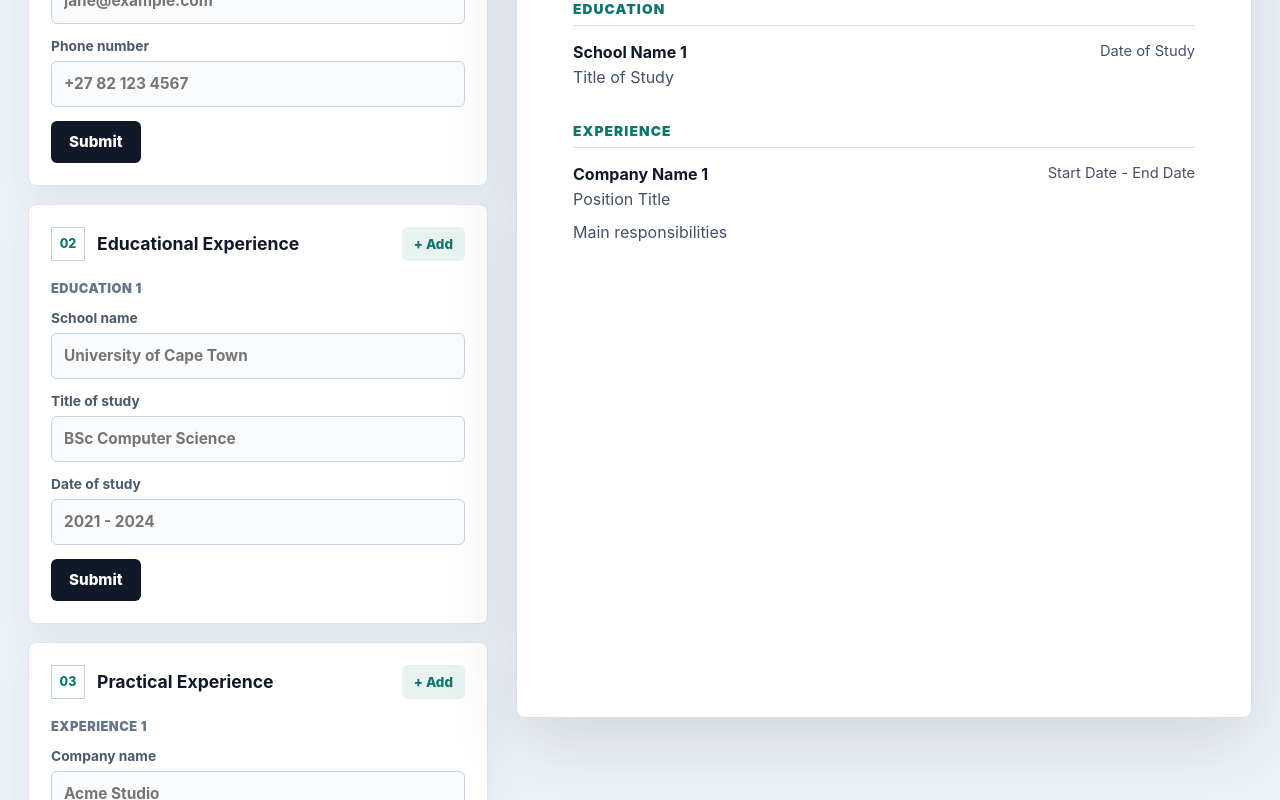
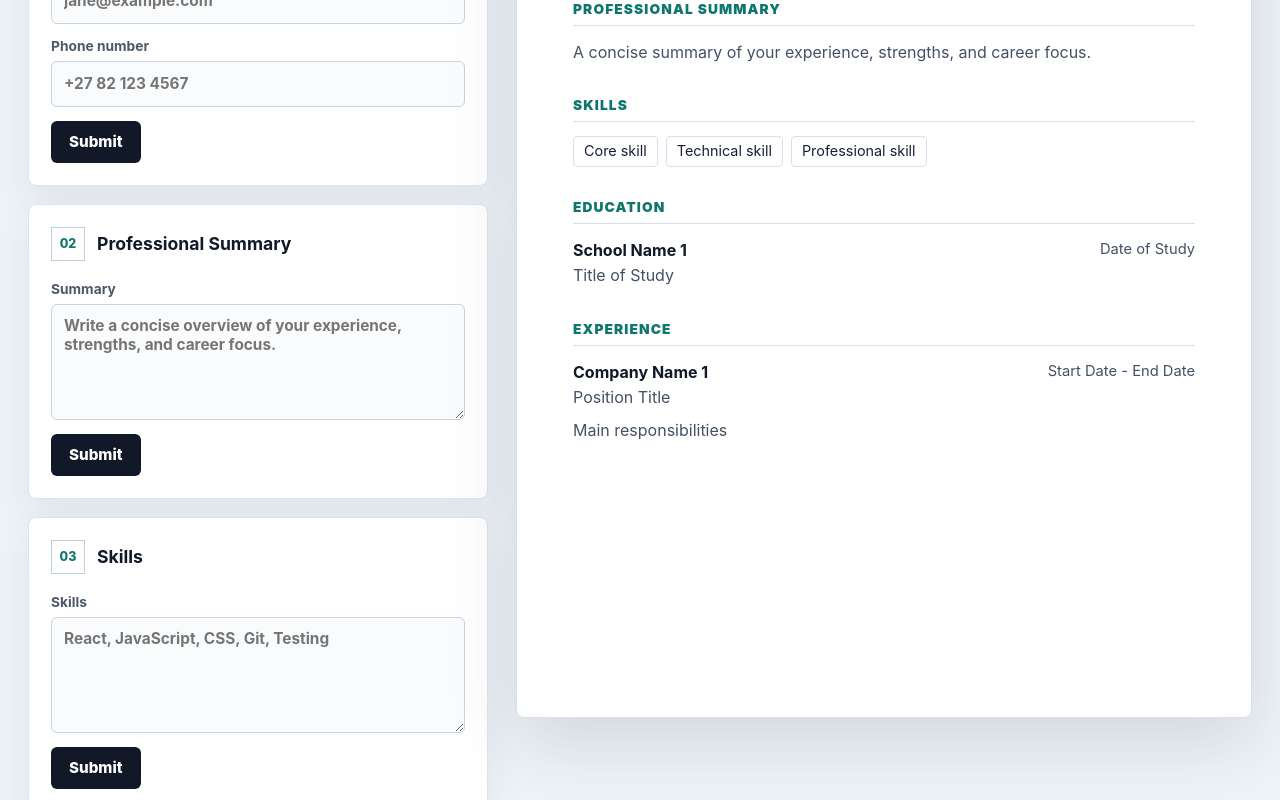
Before and after one commit to BUSISWABILIBILI/cv-application, a React (Vite) app: page / in a window 1280 px wide. Shown: the part 480-1280 px from the top of the page. Built offline with nearby package versions, Linux system fonts and the light colour scheme.

Commit message:
Add print support for CV preview

```diff
--- a/src/App.css
+++ b/src/App.css
@@ -85,6 +85,8 @@ body {
 }
 
 .general-section,
+.summary-section,
+.skills-section,
 .education-section,
 .experience-section {
   margin: 0;
@@ -160,9 +162,13 @@ body {
 }
 
 .general-section form,
+.summary-section form,
+.skills-section form,
 .education-section form,
 .experience-section form,
 .general-preview,
+.summary-preview,
+.skills-preview,
 .education-preview,
 .experience-preview {
   display: grid;
@@ -170,6 +176,8 @@ body {
 }
 
 .general-section label,
+.summary-section label,
+.skills-section label,
 .education-section label,
 .experience-section label {
   display: grid;
@@ -180,6 +188,8 @@ body {
 }
 
 .general-section input,
+.summary-section textarea,
+.skills-section textarea,
 .education-section input,
 .experience-section input,
 .experience-section textarea {
@@ -198,6 +208,8 @@ body {
 }
 
 .general-section input:focus,
+.summary-section textarea:focus,
+.skills-section textarea:focus,
 .education-section input:focus,
 .experience-section input:focus,
 .experience-section textarea:focus {
@@ -207,6 +219,8 @@ body {
   box-shadow: 0 0 0 3px rgba(15, 118, 110, 0.14);
 }
 
+.summary-section textarea,
+.skills-section textarea,
 .experience-section textarea {
   min-height: 116px;
   resize: vertical;
@@ -219,6 +233,8 @@ body {
 }
 
 .general-section button,
+.summary-section button,
+.skills-section button,
 .education-section button,
 .experience-section button {
   justify-self: start;
@@ -237,6 +253,8 @@ body {
 }
 
 .general-section button:hover,
+.summary-section button:hover,
+.skills-section button:hover,
 .education-section button:hover,
 .experience-section button:hover {
   background-color: #0f766e;
@@ -246,6 +264,8 @@ body {
 .section-heading .add-entry-button,
 .entry-group-header .danger-button,
 .general-section .secondary-button,
+.summary-section .secondary-button,
+.skills-section .secondary-button,
 .education-section .secondary-button,
 .experience-section .secondary-button {
   min-height: 34px;
@@ -255,6 +275,8 @@ body {
 
 .section-heading .add-entry-button,
 .general-section .secondary-button,
+.summary-section .secondary-button,
+.skills-section .secondary-button,
 .education-section .secondary-button,
 .experience-section .secondary-button {
   background-color: #e8f3f1;
@@ -263,6 +285,8 @@ body {
 
 .section-heading .add-entry-button:hover,
 .general-section .secondary-button:hover,
+.summary-section .secondary-button:hover,
+.skills-section .secondary-button:hover,
 .education-section .secondary-button:hover,
 .experience-section .secondary-button:hover {
   background-color: #0f766e;
@@ -280,6 +304,8 @@ body {
 }
 
 .general-preview p,
+.summary-preview p,
+.skills-preview p,
 .education-preview p,
 .experience-preview p {
   margin: 0;
@@ -318,6 +344,8 @@ body {
   }
 
   .general-section,
+  .summary-section,
+  .skills-section,
   .education-section,
   .experience-section {
     padding: 18px;
@@ -328,6 +356,8 @@ body {
   }
 
   .general-section button,
+  .summary-section button,
+  .skills-section button,
   .education-section button,
   .experience-section button {
     justify-self: stretch;
--- a/src/App.jsx
+++ b/src/App.jsx
@@ -1,6 +1,8 @@
 import { useState } from "react";
 import "./App.css";
 import GeneralInfo from "./components/GeneralInfo";
+import SummaryInfo from "./components/SummaryInfo";
+import SkillsInfo from "./components/SkillsInfo";
 import EducationInfo from "./components/EducationInfo";
 import ExperienceInfo from "./components/ExperienceInfo";
 import CVPreview from "./components/CVPreview";
@@ -40,6 +42,14 @@ function App() {
     phone: "",
   });
 
+  const [summaryInfo, setSummaryInfo] = useState({
+    summary: "",
+  });
+
+  const [skillsInfo, setSkillsInfo] = useState({
+    skills: "",
+  });
+
   const [educationInfo, setEducationInfo] = useState(() => [
     createEducationEntry(),
   ]);
@@ -72,6 +82,13 @@ function App() {
             setGeneralInfo={setGeneralInfo}
           />
 
+          <SummaryInfo
+            summaryInfo={summaryInfo}
+            setSummaryInfo={setSummaryInfo}
+          />
+
+          <SkillsInfo skillsInfo={skillsInfo} setSkillsInfo={setSkillsInfo} />
+
           <EducationInfo
             educationInfo={educationInfo}
             setEducationInfo={setEducationInfo}
@@ -87,6 +104,8 @@ function App() {
 
         <CVPreview
           generalInfo={generalInfo}
+          summaryInfo={summaryInfo}
+          skillsInfo={skillsInfo}
           educationInfo={educationInfo}
           experienceInfo={experienceInfo}
         />
--- a/src/components/CVPreview.jsx
+++ b/src/components/CVPreview.jsx
@@ -2,9 +2,16 @@ import "../styles/CVPreview.css";
 
 export default function CVPreview({
   generalInfo,
+  summaryInfo,
+  skillsInfo,
   educationInfo,
   experienceInfo,
 }) {
+  const skillItems = skillsInfo.skills
+    .split(/[\n,]/)
+    .map((skill) => skill.trim())
+    .filter(Boolean);
+
   function handlePrint() {
     window.print();
   }
@@ -29,6 +36,26 @@ export default function CVPreview({
             <span>{generalInfo.phone || "Phone Number"}</span>
           </p>
         </header>
+
+        <section>
+          <h3>Professional Summary</h3>
+          <p>
+            {summaryInfo.summary ||
+              "A concise summary of your experience, strengths, and career focus."}
+          </p>
+        </section>
+
+        <section>
+          <h3>Skills</h3>
+          <ul className="cv-skills">
+            {(skillItems.length > 0
+              ? skillItems
+              : ["Core skill", "Technical skill", "Professional skill"]
+            ).map((skill, index) => (
+              <li key={`${skill}-${index}`}>{skill}</li>
+            ))}
+          </ul>
+        </section>
 
         <section>
           <h3>Education</h3>
--- a/src/components/EducationInfo.jsx
+++ b/src/components/EducationInfo.jsx
@@ -68,7 +68,7 @@ export default function EducationInfo({
     <div className="education-section">
       <div className="section-heading">
         <div>
-          <span>02</span>
+          <span>04</span>
           <h2>Educational Experience</h2>
         </div>
         <button
--- a/src/components/ExperienceInfo.jsx
+++ b/src/components/ExperienceInfo.jsx
@@ -71,7 +71,7 @@ export default function ExperienceInfo({
     <div className="experience-section">
       <div className="section-heading">
         <div>
-          <span>03</span>
+          <span>05</span>
           <h2>Practical Experience</h2>
         </div>
         <button
--- /dev/null
+++ b/src/components/SkillsInfo.jsx
@@ -0,0 +1,60 @@
+import { useState } from "react";
+
+export default function SkillsInfo({ skillsInfo, setSkillsInfo }) {
+  const [isEditing, setIsEditing] = useState(true);
+
+  function handleChange(e) {
+    const { name, value } = e.target;
+
+    setSkillsInfo({
+      ...skillsInfo,
+      [name]: value,
+    });
+  }
+
+  function handleSubmit(e) {
+    e.preventDefault();
+    setIsEditing(false);
+  }
+
+  return (
+    <div className="skills-section">
+      <div className="section-heading">
+        <div>
+          <span>03</span>
+          <h2>Skills</h2>
+        </div>
+      </div>
+
+      {isEditing ? (
+        <form onSubmit={handleSubmit}>
+          <label>
+            Skills
+            <textarea
+              name="skills"
+              placeholder="React, JavaScript, CSS, Git, Testing"
+              value={skillsInfo.skills}
+              onChange={handleChange}
+            />
+          </label>
+
+          <button type="submit">Submit</button>
+        </form>
+      ) : (
+        <div className="skills-preview">
+          <p>
+            <strong>Skills:</strong> {skillsInfo.skills}
+          </p>
+
+          <button
+            className="secondary-button"
+            type="button"
+            onClick={() => setIsEditing(true)}
+          >
+            Edit
+          </button>
+        </div>
+      )}
+    </div>
+  );
+}
--- /dev/null
+++ b/src/components/SummaryInfo.jsx
@@ -0,0 +1,60 @@
+import { useState } from "react";
+
+export default function SummaryInfo({ summaryInfo, setSummaryInfo }) {
+  const [isEditing, setIsEditing] = useState(true);
+
+  function handleChange(e) {
+    const { name, value } = e.target;
+
+    setSummaryInfo({
+      ...summaryInfo,
+      [name]: value,
+    });
+  }
+
+  function handleSubmit(e) {
+    e.preventDefault();
+    setIsEditing(false);
+  }
+
+  return (
+    <div className="summary-section">
+      <div className="section-heading">
+        <div>
+          <span>02</span>
+          <h2>Professional Summary</h2>
+        </div>
+      </div>
+
+      {isEditing ? (
+        <form onSubmit={handleSubmit}>
+          <label>
+            Summary
+            <textarea
+              name="summary"
+              placeholder="Write a concise overview of your experience, strengths, and career focus."
+              value={summaryInfo.summary}
+              onChange={handleChange}
+            />
+          </label>
+
+          <button type="submit">Submit</button>
+        </form>
+      ) : (
+        <div className="summary-preview">
+          <p>
+            <strong>Summary:</strong> {summaryInfo.summary}
+          </p>
+
+          <button
+            className="secondary-button"
+            type="button"
+            onClick={() => setIsEditing(true)}
+          >
+            Edit
+          </button>
+        </div>
+      )}
+    </div>
+  );
+}
--- a/src/styles/CVPreview.css
+++ b/src/styles/CVPreview.css
@@ -95,6 +95,24 @@
   margin: 0;
   color: #445066;
   line-height: 1.58;
+}
+
+.cv-skills {
+  display: flex;
+  flex-wrap: wrap;
+  gap: 8px;
+  padding: 0;
+  margin: 0;
+  list-style: none;
+}
+
+.cv-skills li {
+  padding: 5px 10px;
+  border: 1px solid #d7e0ea;
+  border-radius: 4px;
+  color: #172033;
+  font-size: 0.9rem;
+  line-height: 1.3;
 }
 
 .cv-document strong {
```
